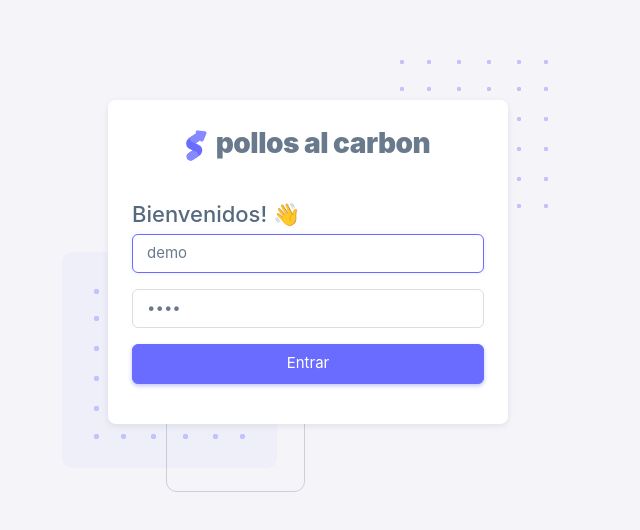
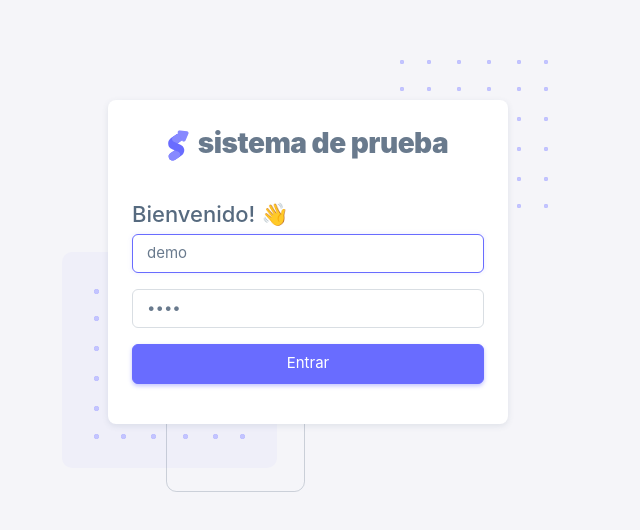
Before and after one commit to Ciber2018/react-challenge, a React (Create React App) app in the folder challenge/: page / in a window 1280 px wide. Shown: the part 138-668 px from the top of the page, without its empty margins (332-972 px from the left). Built offline with nearby package versions, Linux system fonts and the light colour scheme.

Commit message:
cambiado a hashrouter

```diff
--- a/challenge/src/App.js
+++ b/challenge/src/App.js
@@ -3,7 +3,7 @@ import './App.css';
 import './core.css';
 import './theme-default.css';
 import './demo.css';
-import { BrowserRouter as Router, Routes, Route} from 'react-router-dom';
+import { BrowserRouter as Router, Routes, Route,HashRouter} from 'react-router-dom';
 import Auth from './pages/auth/Auth';
 import Sale from './pages/sale/Sale';
 import PagesLayout from './layouts/PagesLayout';
@@ -17,7 +17,7 @@ function App() {
 
   return (
 
-    <Router>
+    <HashRouter>
       <Routes>
         <Route index element={<Auth/>} />
         <Route path="/sale" exact element={<Sale/>} />
@@ -29,7 +29,7 @@ function App() {
         <Route path="*" exact element={<Error404/>} />
       </Routes>
 
-    </Router>
+    </HashRouter>
 
   );
 }
--- a/challenge/src/pages/auth/Auth.js
+++ b/challenge/src/pages/auth/Auth.js
@@ -86,10 +86,10 @@ const Auth =() =>{
                       </g>
                     </svg>
                   </span>
-                  <span className="app-brand-text demo text-body fw-bolder">Pollos al Carbon</span>
+                  <span className="app-brand-text demo text-body fw-bolder">Sistema de Prueba</span>
                 </a>
               </div>
-              <h4 className="mb-2">Bienvenidos! 👋</h4>
+              <h4 className="mb-2">Bienvenido! 👋</h4>
 
               <form onSubmit={handleSubmit}>
                 <div className="mb-3">
```
